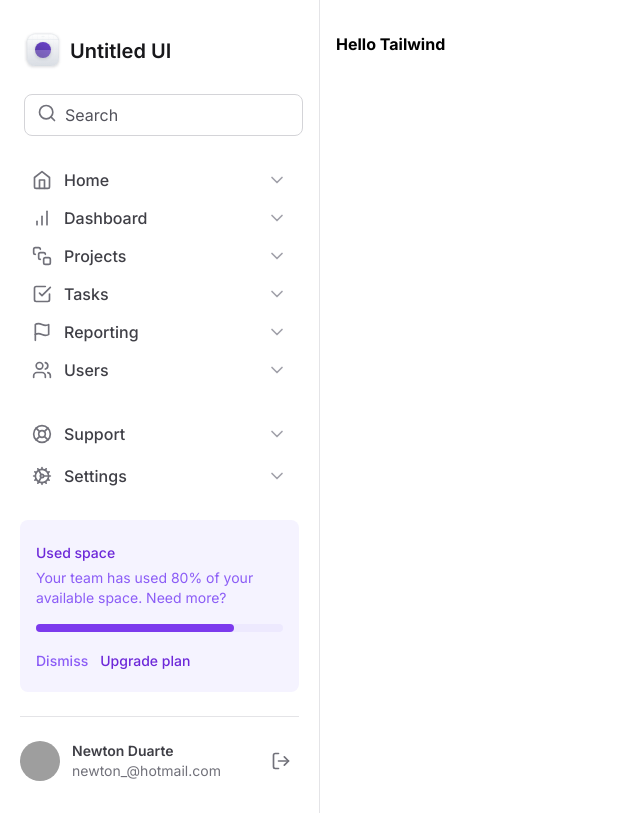
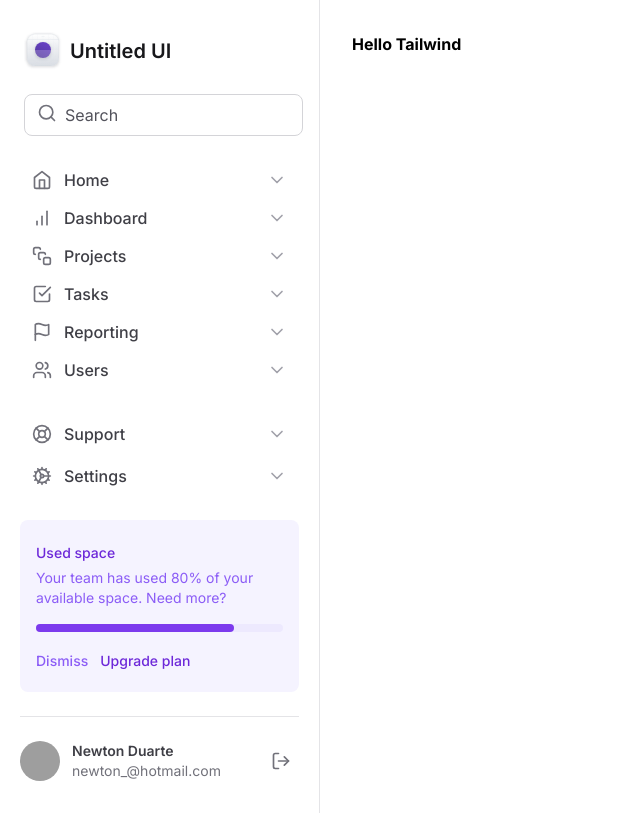
Before and after one commit to Newton-Duarte/ignite-tailwind, a Next.js app: page / in a window 1280 px wide. Shown: the whole page, without its empty margins (0-640 px from the left). Built offline with nearby package versions, Linux system fonts and the light colour scheme; grey boxes are pictures that could not be loaded.

Commit message:
style: add antialised class to layout html, increase spacing from main element

```diff
--- a/src/app/layout.tsx
+++ b/src/app/layout.tsx
@@ -16,11 +16,11 @@ export default function RootLayout({
   children: React.ReactNode
 }) {
   return (
-    <html lang="en">
+    <html lang="en" className="antialiased">
       <body className={inter.className}>
         <div className="grid min-h-screen grid-cols-app">
           <Sidebar />
-          <main className="px-4 pb-12 pt-8">{children}</main>
+          <main className="px-8 pb-12 pt-8">{children}</main>
         </div>
       </body>
     </html>
```
